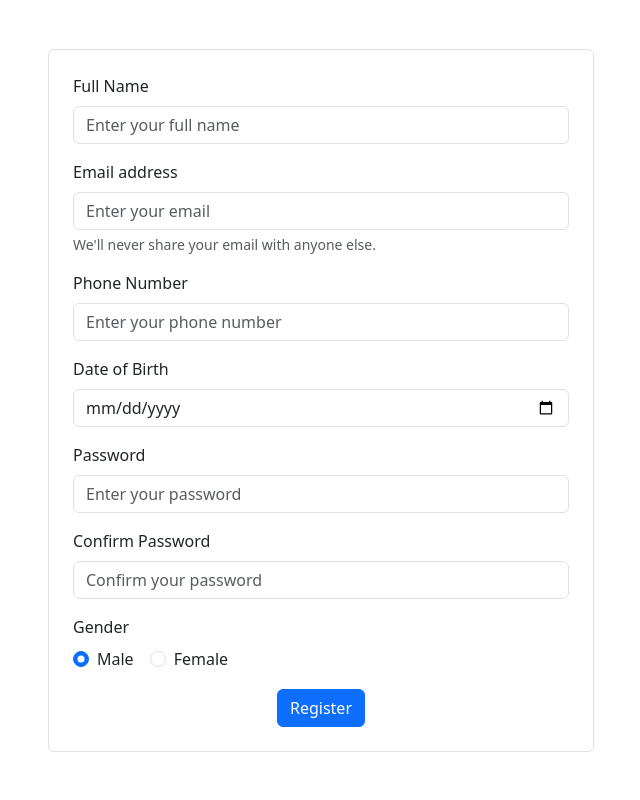
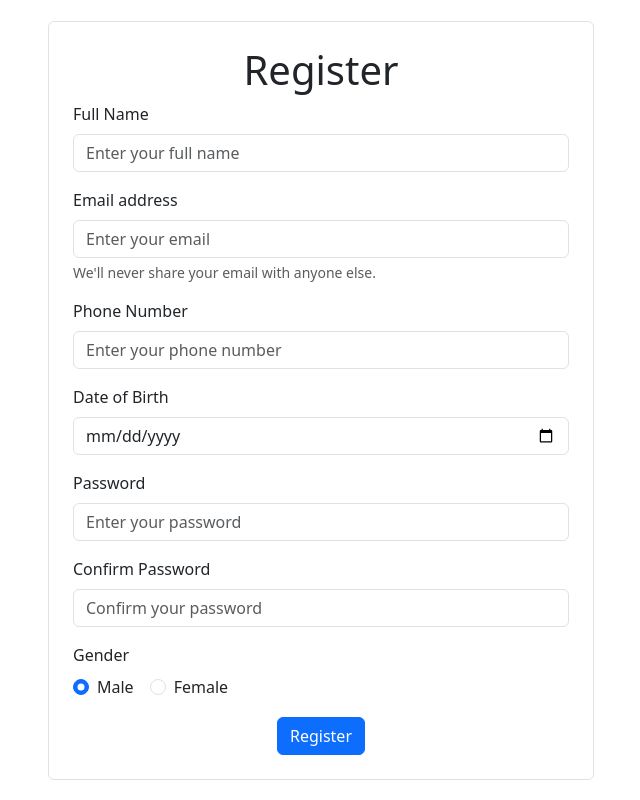
Before and after one commit to MohamedMam20/Bootstrap-labs, a plain HTML site: page login-register/index.html in a window 1280 px wide. Shown: the whole page, without its empty margins (319-959 px from the left). Drawn offline with nearby package versions, Linux system fonts and the light colour scheme.

Commit message:
final update

```diff
--- a/login-register/index.html
+++ b/login-register/index.html
@@ -15,6 +15,7 @@
         <div class="row justify-content-center">
             <div class="col-md-6">
                 <div class="border rounded p-4">
+                    <h1 class="text-center">Register</h1>
                     <form action="login.html" method="get">
                         <div class="mb-3">
                             <label for="fullName" class="form-label">Full Name</label>
```
Also changed, not shown: 1 other file.
